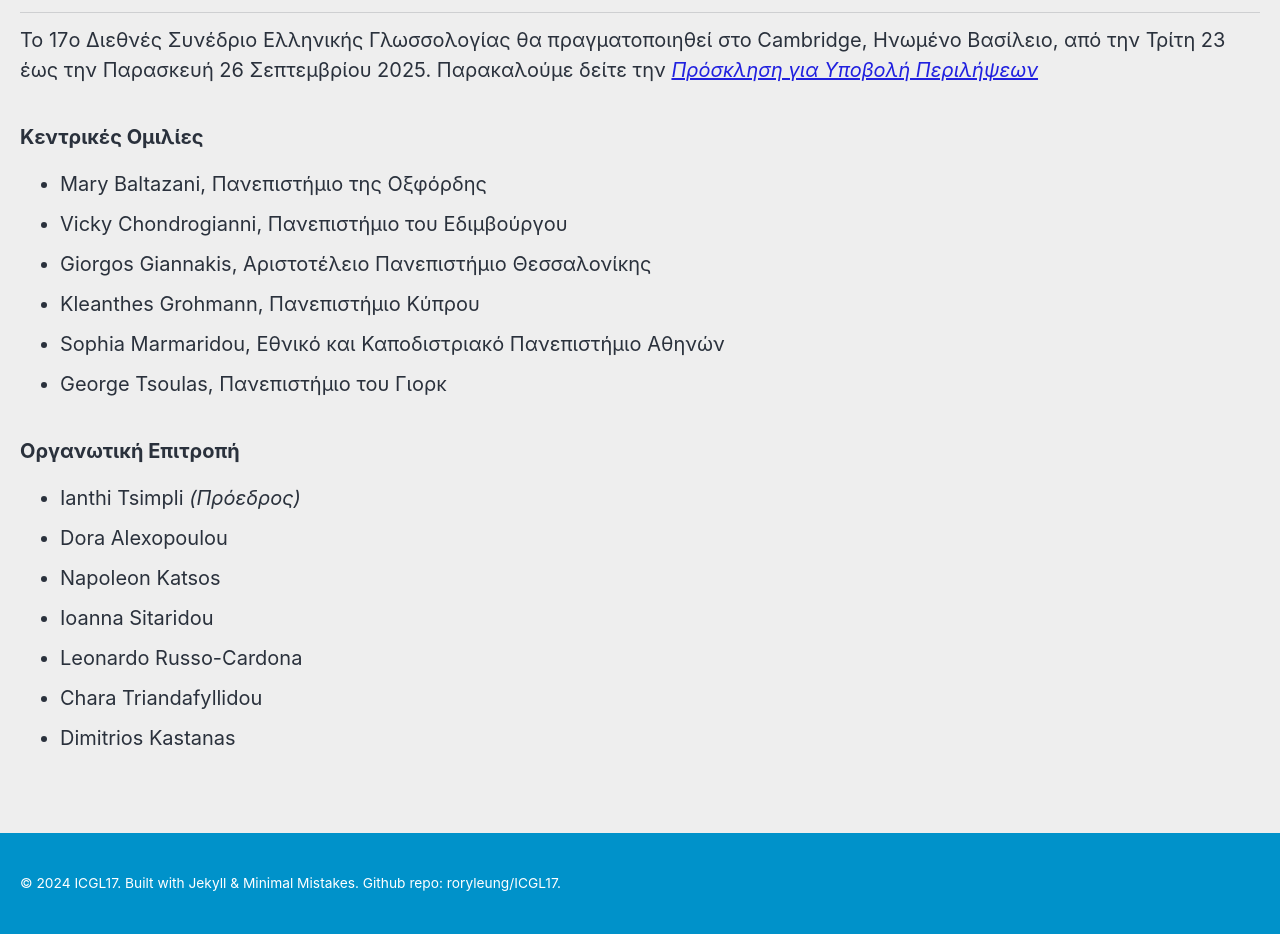
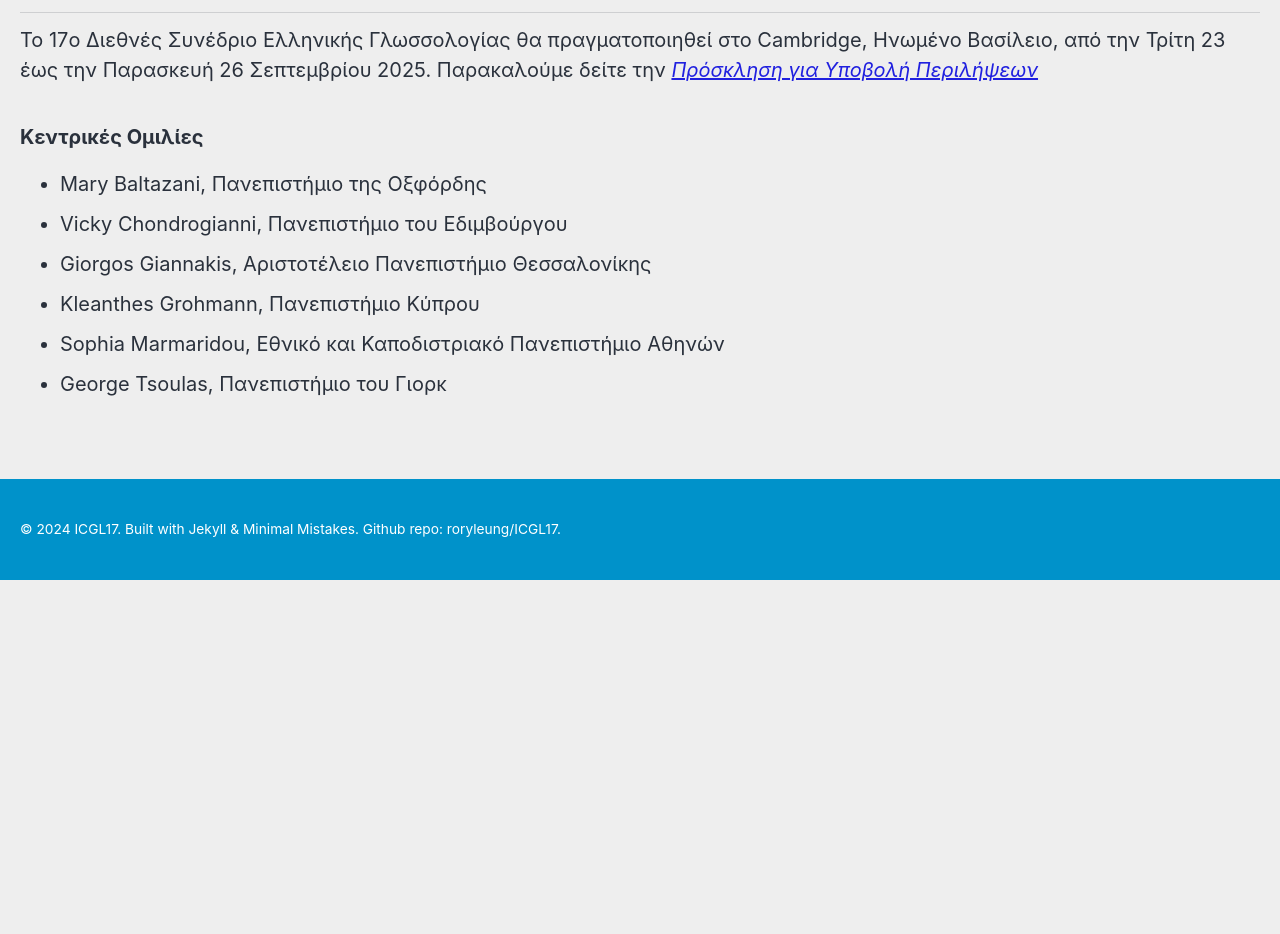
Before and after one commit to roryleung/ICGL17, a Jekyll site: the page built from _pages/gr_home.md, in a window 1280 px wide. Shown: the part 498-1432 px from the top of the page. Built offline with Jekyll 4.4.1, drawn with Linux system fonts in a browser that asks for light colours; cached includes are drawn as plain includes; nearby versions of some CDN libraries; after the commit the page ends 1078 px from its top, so only the background shows below that.

Commit message:
Update gr_home.md

```diff
--- a/_pages/gr_home.md
+++ b/_pages/gr_home.md
@@ -22,15 +22,3 @@ To 17ο Διεθνές Συνέδριο Ελληνικής Γλωσσολογί
 * Kleanthes Grohmann, Πανεπιστήμιο Κύπρου
 * Sophia Marmaridou, Εθνικό και Καποδιστριακό Πανεπιστήμιο Αθηνών
 * George Tsoulas, Πανεπιστήμιο του Γιορκ
-
-
-
-### Οργανωτική Επιτροπή
-
-* Ianthi Tsimpli _(Πρόεδρος)_
-* Dora Alexopoulou
-* Napoleon Katsos
-* Ioanna Sitaridou
-* Leonardo Russo-Cardona
-* Chara Triandafyllidou
-* Dimitrios Kastanas
```
